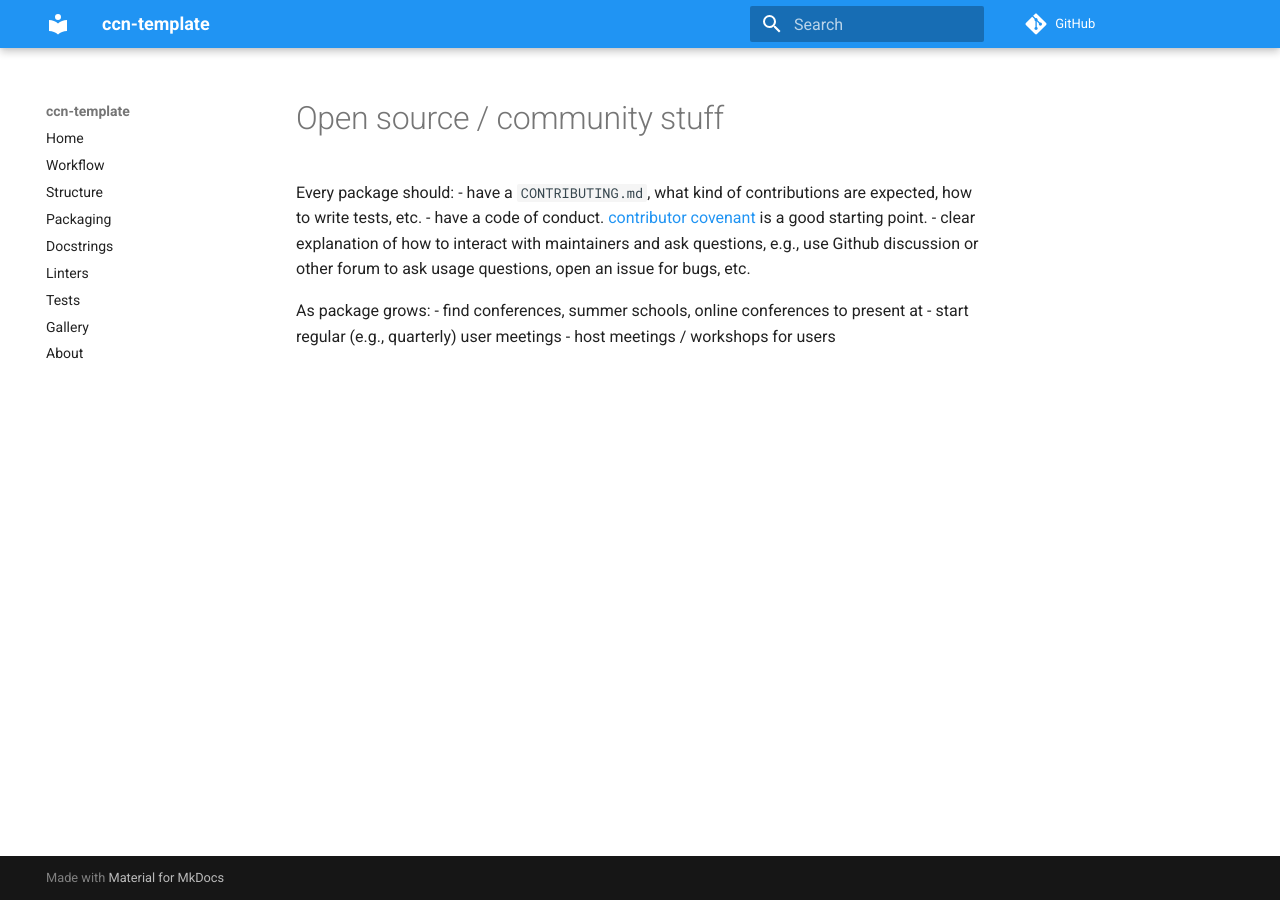
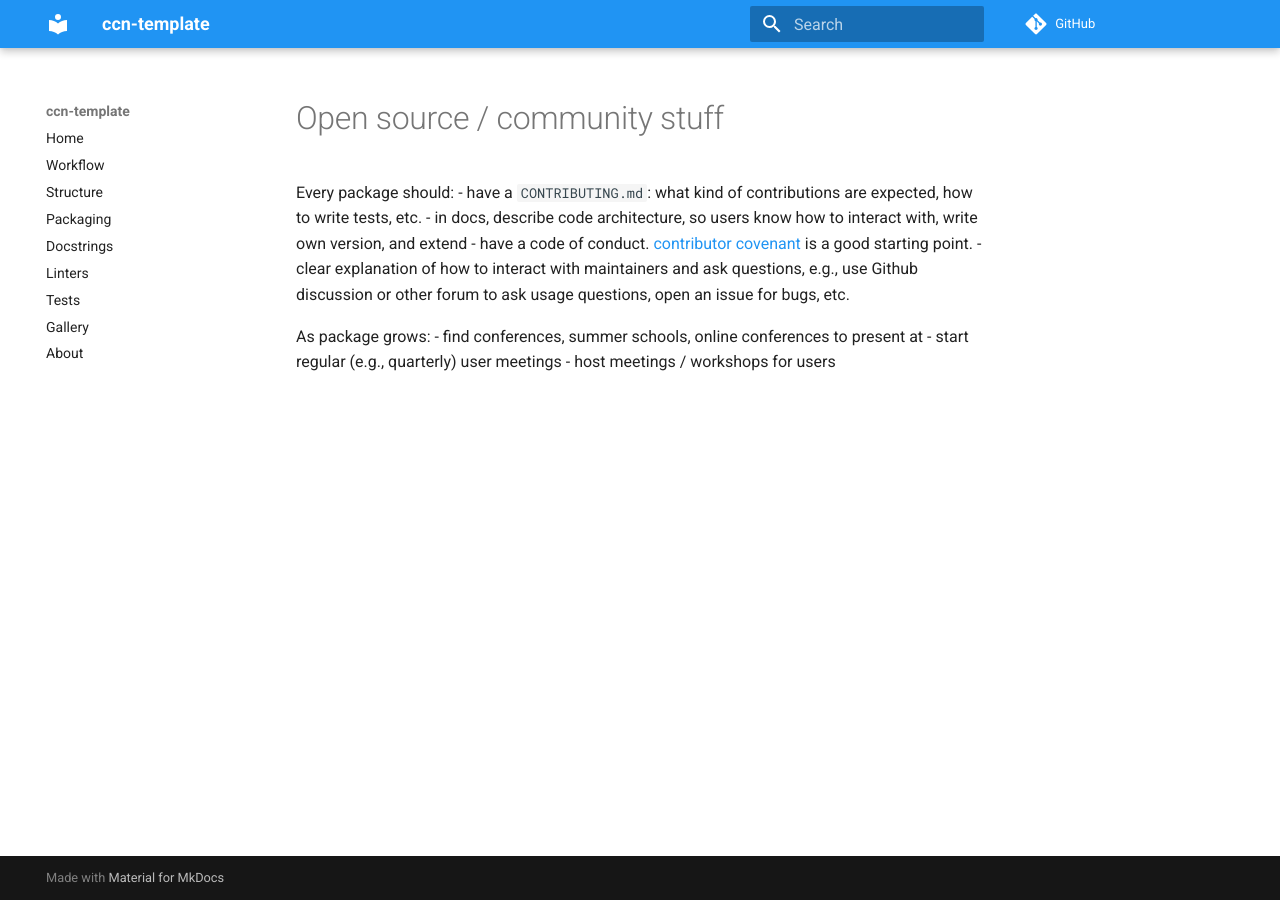
Before and after one commit to flatironinstitute/ccn-template, an MkDocs documentation site: the page built from docs/notes/09-open-source.md, in a window 1280 px wide. Built offline with MkDocs 1.6.1 and Material for MkDocs 9.7.7, drawn with Linux system fonts in a browser that asks for light colours; comment, search, counter and statistics services are not loaded.

Commit message:
Update 09-open-source.md

```diff
--- a/docs/notes/09-open-source.md
+++ b/docs/notes/09-open-source.md
@@ -1,7 +1,8 @@
 # Open source / community stuff
 
 Every package should:
-- have a `CONTRIBUTING.md`, what kind of contributions are expected, how to write tests, etc.
+- have a `CONTRIBUTING.md`: what kind of contributions are expected, how to write tests, etc.
+- in docs, describe code architecture, so users know how to interact with, write own version, and extend
 - have a code of conduct. [contributor covenant](https://www.contributor-covenant.org/) is a good starting point.
 - clear explanation of how to interact with maintainers and ask questions, e.g., use Github discussion or other forum to ask usage questions, open an issue for bugs, etc.
 
```
